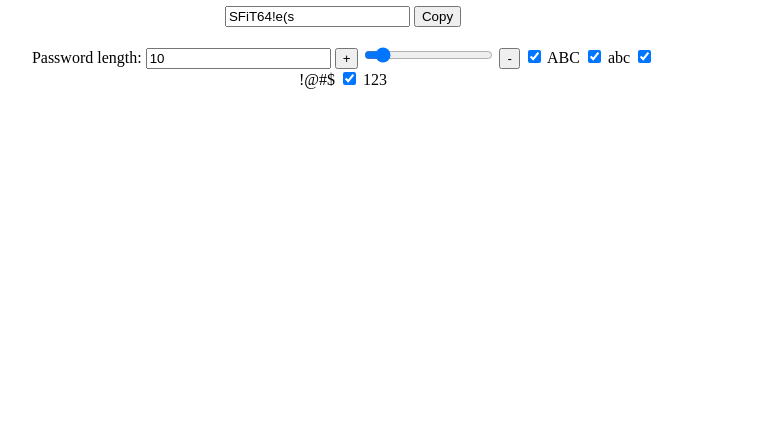
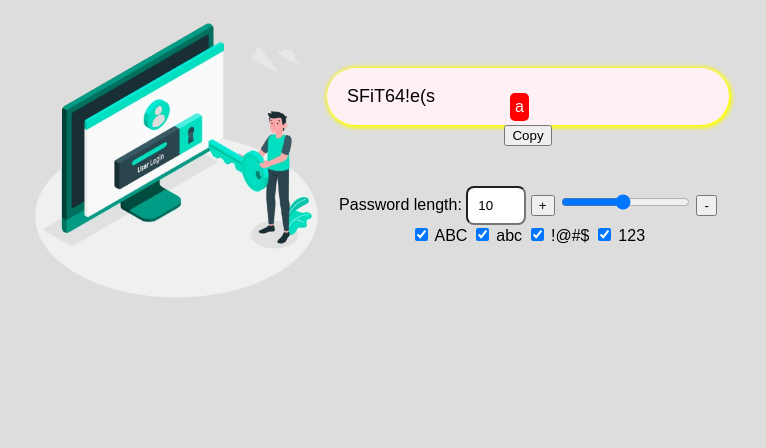
Before and after one commit to MonjurElahiTouheed/random-password-generator, a plain HTML site: page index.html in a window 1280 px wide. Shown: the part 352-800 px from the top of the page, without its empty margins (297-1063 px from the left). Drawn offline with Linux system fonts and the light colour scheme; a web font is replaced by a local one.

Commit message:
input fields resized

```diff
--- a/index.html
+++ b/index.html
@@ -13,16 +13,28 @@
     <main>
         <div>
             <h1>Random Password Generator</h1>
-            <input class="password"> <button id="copy__btn" onclick="copy()">Copy</button> <br> <br>
+            <div class="pass__wrapper">
+                <img class="strong__pass" src="images/istockphoto-1412166955-612x612-removebg-preview.png" alt="">
+                <img class="weak__pass" src="images/7461480-removebg-preview.png" alt="">
+                <img class="medium__pass" src="images/3094352-removebg-preview.png" alt="">
+                <div class="pass__inputs">
+                    <div class="passWord__fields">
+                        <input class="password"> <button id="copy__btn"
+                            onclick="copy()">Copy</button>
+                            <span class="pass__state">a</span>
+                        </div>
                     <label for="">Password length: </label>
                     <input onchange="rangeNumber()" type="number" id="plength">
                     <button onmousedown="plus()" class="plus__btn">+</button>
-            <input type="range" id="range" min="1" max="100" value="10">
-            <button onmousedown="minus()"  class="minus__btn">-</button>
+                    <input type="range" id="range" min="1" max="20" value="10">
+                    <button onmousedown="minus()" class="minus__btn">-</button>
                     <input oninput="checkMark(), generatePass()" type="checkbox" name="" id="upper__case" checked> ABC
                     <input oninput="checkMark(), generatePass()" type="checkbox" name="" id="lower__case" checked> abc
                     <input oninput="checkMark(), generatePass()" type="checkbox" name="" id="symbol" checked> !@#$
                     <input oninput="checkMark(), generatePass()" type="checkbox" name="" id="number" checked> 123
+                </div>
+            </div>
+
             <!-- <button onclick="generate()">Generate password</button> -->
         </div>
     </main>
--- a/script.js
+++ b/script.js
@@ -9,6 +9,9 @@ const symbol = document.getElementById('symbol');
 const number = document.getElementById('number');
 const copyBtn = document.getElementById('copy__btn');
 plength.value = range.value;
+const strongPic = document.querySelector('.strong__pass');
+const mediumPic = document.querySelector('.medium__pass');
+const weakPic = document.querySelector('.weak__pass');
 
 let charSet = 'ABCDEFGHIJKLMNOPQRSTUVWXYXZabcdefghijklmnopqrstuvwxyz0123456789!@#$%^&*()_+{}|[]\/.,><~`';
 
@@ -85,30 +88,59 @@ function generatePass(){
 
 generatePass();
 
+function passwordEffect(){
+    if(password.value.length >= 15) {
+        password.style.boxShadow = '1px 1px 4px 2px red';
+        strongPic.style.display = 'block';
+        mediumPic.style.display = 'none';
+        weakPic.style.display = 'none';
+        password.style.backgroundColor = 'lavenderblush';
+    }
+    else if(password.value.length >= 10){
+        password.style.boxShadow = '1px 1px 4px 2px yellow';
+        strongPic.style.display = 'none';
+        mediumPic.style.display = 'block';
+        weakPic.style.display = 'none';
+        password.style.backgroundColor = '#fffff0';
+    }
+    else {
+        password.style.boxShadow = '1px 1px 4px 2px lightgreen';
+        strongPic.style.display = 'none';
+        mediumPic.style.display = 'none';
+        weakPic.style.display = 'block';
+        password.style.backgroundColor = '#f0fffc';
+    }
+}
 
 range.addEventListener('input', () => {
     plength.value = range.value;
     generatePass();
+
+    passwordEffect()
 })
 
 const plus = () => {
     range.value ++;
     plength.value = range.value;
     generatePass();
+    passwordEffect()
 }
 const minus = () => {
     range.value --;
     plength.value = range.value;
     generatePass();
+    passwordEffect()
 }
 
 function rangeNumber() {
     range.value = plength.value;
     generatePass();
+    passwordEffect()
 }
 
 function copy() {
     password.select();
     navigator.clipboard.writeText(password.value);
+}
 
-}
+const passState = document.querySelector('.pass__state');
--- a/style.css
+++ b/style.css
@@ -1,8 +1,10 @@
+@import url('https://fonts.googleapis.com/css2?family=Tektur:wght@400..900&display=swap');
 *{
     box-sizing: border-box;
 }
 body{
-
+    font-family: "Tektur", sans-serif;
+    background-color: #DDD;
 }
 main{
     max-width: 50%;
@@ -10,3 +12,51 @@ main{
     margin-top: 300px;
     text-align: center;
 }
+
+.pass__wrapper{
+    display: flex;
+    align-items: center;
+}
+
+.strong__pass,.weak__pass, .medium__pass{
+    width: 300px;
+}
+.strong__pass, .weak__pass {
+    display: none;
+}
+.medium__pass {
+    display: block;
+}
+
+.password {
+    padding: 18px 150px 18px 20px;
+    border-radius: 30px;
+    font-size: 18px;
+    font-family: "Tektur", sans-serif;
+    box-shadow: 1px 1px 4px 2px yellow;
+    border: none;
+    background-color:lavenderblush;
+}
+
+#plength {
+    padding: 10px;
+    width: 60px;
+    border-radius: 8px;
+    font-family: "Tektur", sans-serif;
+}
+
+.passWord__fields {
+    position: relative;
+    margin-bottom: 40px;
+}
+
+.pass__state {
+    background: red;
+    padding: 5px;
+    border-radius: 5px;
+    color: white;
+    position: absolute;
+    top: 50%;
+    transform: translateY(-50%);
+    right: 200px;
+}
```
Also changed, not shown: images/3094352-removebg-preview.png (added), images/3094352.jpg (added), images/7461480-removebg-preview.png (added), images/7461480.jpg (added), images/clipboard-svgrepo-com.svg (added), images/istockphoto-1412166955-612x612-removebg-preview.png (added). Lines whose indentation alone changed are shown as unchanged.
